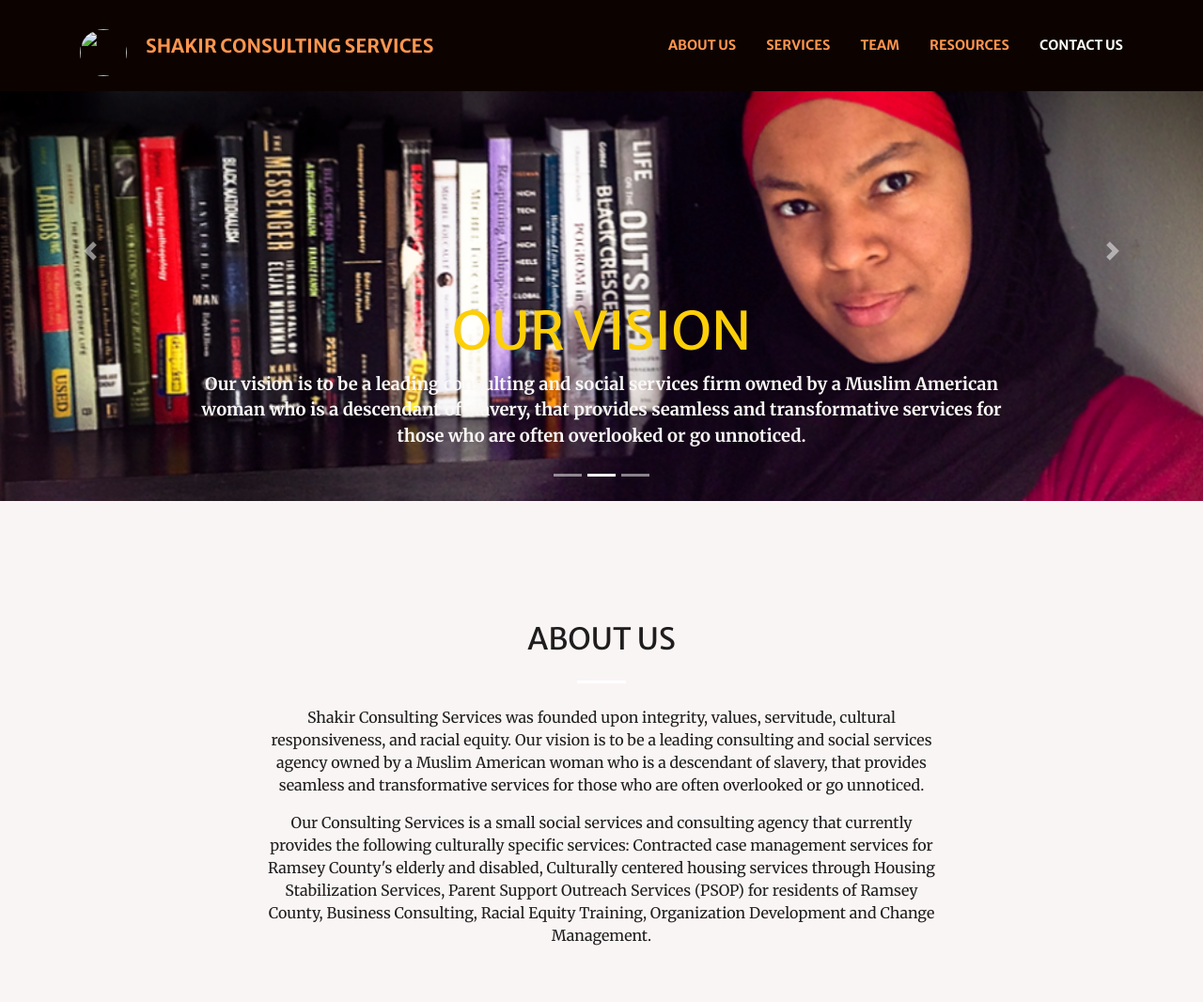
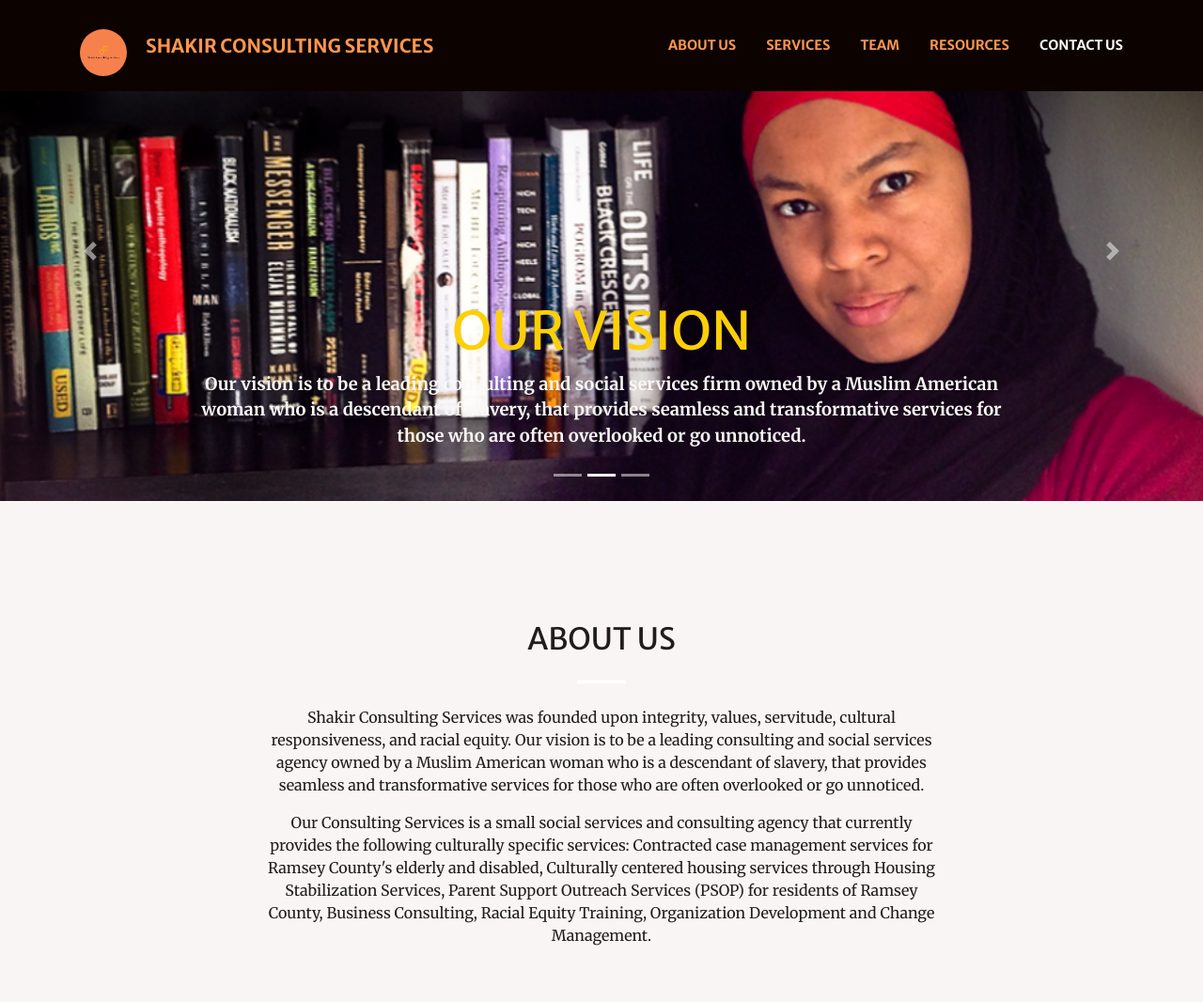
Before and after one commit to Nasrah1/shakirconsultingservices, a plain HTML site: page index.html in a window 1280 px wide. Shown: the top 1066 px of the page at 94% size. Drawn offline with nearby package versions, Linux system fonts and the light colour scheme; the site is published under a folder, as on GitHub Pages, so addresses that start at the root find nothing.

```diff
--- a/index.html
+++ b/index.html
@@ -13,7 +13,7 @@
         <link href="https://fonts.googleapis.com/css?family=Merriweather:400,300,300italic,400italic,700,700italic" rel="stylesheet" type="text/css" />
         <!-- Third party plugin CSS-->
         <link href="https://cdnjs.cloudflare.com/ajax/libs/magnific-popup.js/1.1.0/magnific-popup.min.css" rel="stylesheet" />
-        <link rel="icon" href="/assets/img/ShakirConsultinglogo.jpg">
+        <link rel="icon" href="./assets/img/ShakirConsultinglogo.jpg">
         <!-- Core theme CSS (includes Bootstrap)-->
         <link href="assets/css/styles.css" rel="stylesheet" />
     </head>
@@ -21,7 +21,7 @@
         <!-- Navigation-->
         <nav class="navbar navbar-expand-lg navbar-light fixed-top py-3" id="mainNav">
             <div class="container">
-                <img class="logo" src="/assets/img/ShakirConsultinglogo.jpg">
+                <img class="logo" src="./assets/img/ShakirConsultinglogo.jpg">
                 <a class="navbar-brand js-scroll-trigger" href="#page-top">SHAKIR CONSULTING SERVICES</a><button class="navbar-toggler navbar-toggler-right" type="button" data-toggle="collapse" data-target="#navbarResponsive" aria-controls="navbarResponsive" aria-expanded="false" aria-label="Toggle navigation"><span class="navbar-toggler-icon"></span></button>
                 <div class="collapse navbar-collapse" id="navbarResponsive">
                     <ul class="navbar-nav ml-auto my-2 my-lg-0">
```
